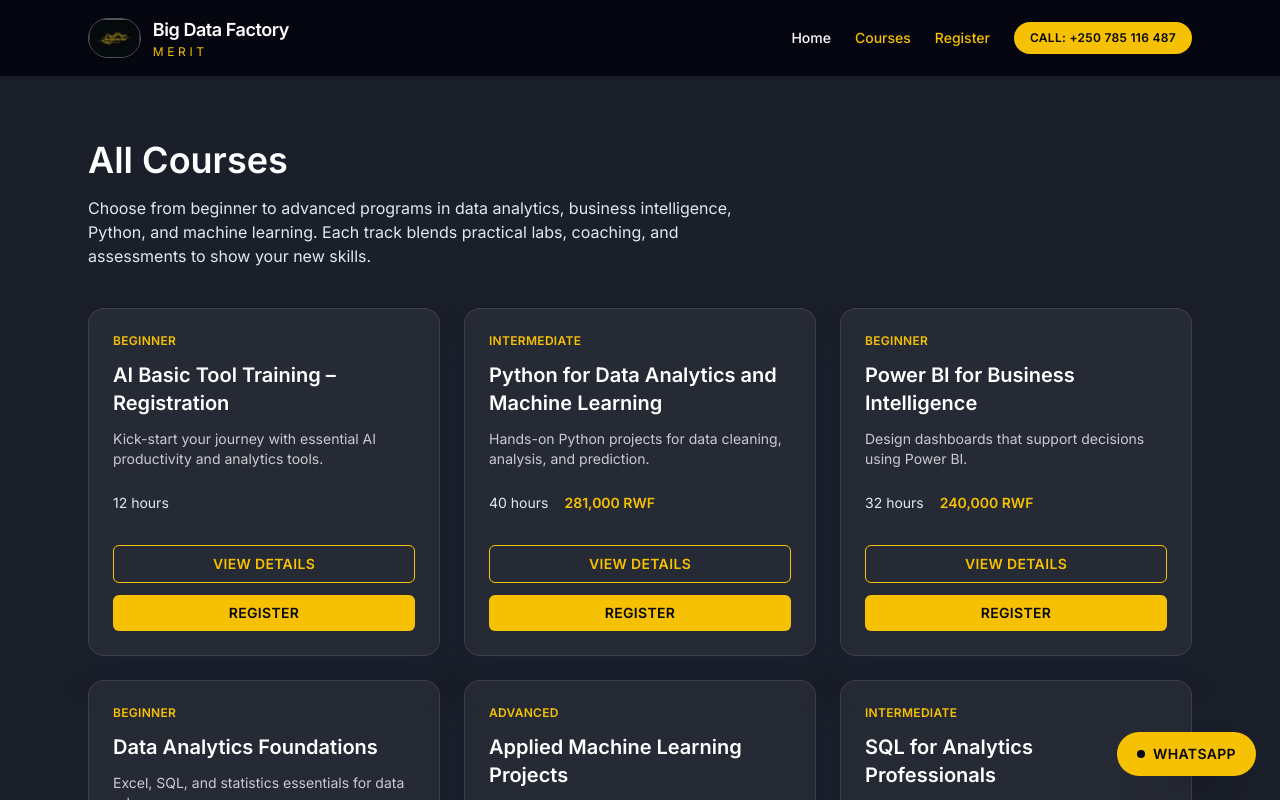
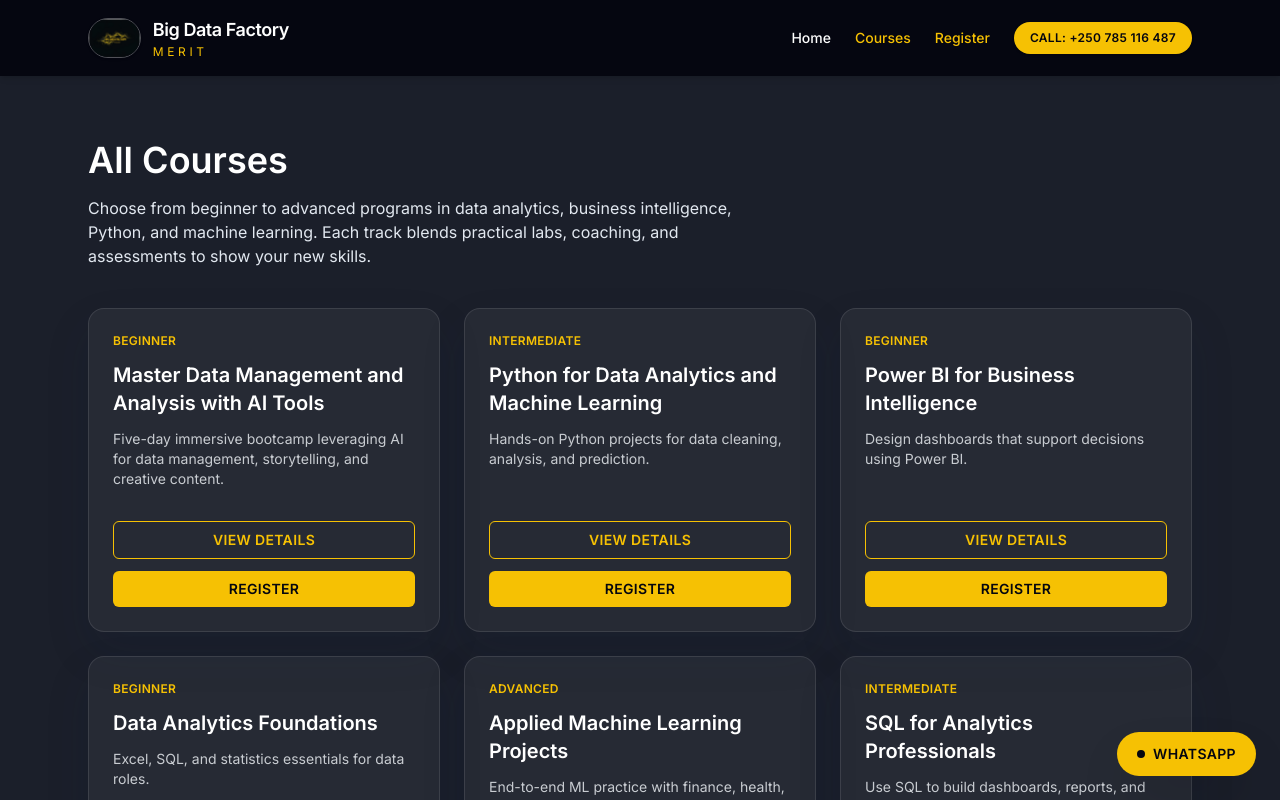
Before and after one commit to softboyai/Big-Data-factory, a React (Vite) app: page /courses in a window 1280 px wide. Shown: the top 800 px of the page. Built offline with nearby package versions, Linux system fonts and the light colour scheme.

Commit message:
Remove course pricing and update AI workshop

```diff
--- a/src/components/CourseCard.jsx
+++ b/src/components/CourseCard.jsx
@@ -1,15 +1,4 @@
 import { GOOGLE_FORM_URL } from '../constants/forms.js';
-
-function formatPrice(value) {
-  if (value === undefined || value === null) {
-    return null;
-  }
-  const formatted = new Intl.NumberFormat('en-RW', {
-    minimumFractionDigits: 0,
-    maximumFractionDigits: 0
-  }).format(value);
-  return `${formatted} RWF`;
-}
 
 function CourseCard({ course, onViewCourse }) {
   const handleRegister = () => {
@@ -20,17 +9,11 @@ function CourseCard({ course, onViewCourse }) {
     window.open(`${GOOGLE_FORM_URL}${encodeURIComponent(course.name)}`, '_blank');
   };
 
-  const priceLabel = formatPrice(course.price);
-
   return (
     <div className="flex h-full flex-col rounded-2xl border border-white/10 bg-white/5 p-6 text-white shadow-card transition hover:-translate-y-1 hover:bg-white/10">
       <div className="text-xs font-semibold uppercase tracking-wide text-teal">{course.difficulty}</div>
       <h3 className="mt-3 text-xl font-semibold text-white">{course.name}</h3>
       <p className="mt-3 text-sm text-slate-100/80">{course.summary}</p>
-      <div className="mt-6 flex flex-wrap items-center gap-4 text-sm text-slate-200">
-        <span>{course.hours} hours</span>
-        {priceLabel && <span className="font-semibold text-teal">{priceLabel}</span>}
-      </div>
       <div className="mt-auto flex flex-col gap-3 pt-8">
         <button
           type="button"
--- a/src/components/CourseModal.jsx
+++ b/src/components/CourseModal.jsx
@@ -11,11 +11,6 @@ function CourseModal({ course, onClose }) {
     }
     window.open(`${GOOGLE_FORM_URL}${encodeURIComponent(course.name)}`, '_blank');
   };
-
-  const priceLabel =
-    course.price === undefined || course.price === null
-      ? null
-      : `${new Intl.NumberFormat('en-RW').format(course.price)} RWF`;
 
   return createPortal(
     <div className="fixed inset-0 z-50 flex items-center justify-center bg-slate-900/70 px-6">
@@ -31,11 +26,29 @@ function CourseModal({ course, onClose }) {
           {course.difficulty}
         </div>
         <h3 className="mt-2 text-3xl font-semibold text-navy">{course.name}</h3>
-        <div className="mt-4 flex flex-wrap gap-4 text-sm text-slate-600">
-          <span className="font-semibold text-navy">Duration: {course.hours} hours</span>
-          {priceLabel && <span>Investment: {priceLabel}</span>}
+        <p className="mt-6 text-slate-600">{course.description}</p>
+        <div className="mt-6 grid gap-3 text-sm text-slate-600 sm:grid-cols-2">
+          {course.facilitator && (
+            <div>
+              <span className="font-semibold text-navy">Facilitator:</span> {course.facilitator}
+            </div>
+          )}
+          {course.audience && (
+            <div>
+              <span className="font-semibold text-navy">Audience:</span> {course.audience}
+            </div>
+          )}
+          {course.capacity && (
+            <div>
+              <span className="font-semibold text-navy">Capacity:</span> {course.capacity} participants
+            </div>
+          )}
+          {course.requirements && (
+            <div>
+              <span className="font-semibold text-navy">Requirements:</span> {course.requirements}
+            </div>
+          )}
         </div>
-        <p className="mt-6 text-slate-600">{course.description}</p>
         <div className="mt-6">
           <p className="text-sm font-semibold uppercase tracking-wide text-navy">You will be able to:</p>
           <ul className="mt-3 list-disc space-y-2 pl-5 text-sm text-slate-600">
--- a/src/data/courses.js
+++ b/src/data/courses.js
@@ -1,19 +1,26 @@
 export const courses = [
   {
     id: 0,
-    name: 'AI Basic Tool Training – Registration',
-    hours: 12,
+    name: 'Master Data Management and Analysis with AI Tools',
+    hours: 20,
     price: null,
     difficulty: 'Beginner',
-    summary: 'Kick-start your journey with essential AI productivity and analytics tools.',
+    summary: 'Five-day immersive bootcamp leveraging AI for data management, storytelling, and creative content.',
     description:
-      'Discover the core AI assistants, prompt workflows, and automation techniques used in analytics teams. Practice translating business questions into AI-ready tasks, integrating results into spreadsheets, and collaborating securely.',
+      'This 5-day practical workshop equips youth and graduates with hands-on experience using AI-powered tools for data management, analysis, reporting, and multimedia content creation. Participants learn to apply responsible AI practices while generating insights, visuals, and short videos for community and business projects.',
     outcomes: [
-      'Use leading AI assistants to summarize data and generate insights',
-      'Design prompts that support research, reporting, and dashboard creation',
-      'Implement responsible AI usage guidelines within your organization'
+      'Understand AI foundations, ethics, and responsible usage guidelines',
+      'Use AI assistants to clean data, analyze trends, and draft reports',
+      'Create written summaries, translations, and campaigns with AI text tools',
+      'Design visuals using Canva AI, Leonardo AI, and Bing Image Creator',
+      'Produce short-form videos and narratives using CapCut AI, HeyGen, and Vrew',
+      'Plan and deliver AI-enabled projects tailored to Musanze youth initiatives'
     ],
-    registrationLink: 'https://forms.gle/vu4hLBzWN3iPajH36'
+    registrationLink: 'https://forms.gle/vu4hLBzWN3iPajH36',
+    facilitator: 'Felix Gasasira – Data Analyst & Data Scientist',
+    capacity: 30,
+    requirements: 'Laptop or smartphone with reliable internet access',
+    audience: 'Secondary school and university alumni (Musanze District, Rwanda)'
   },
   {
     id: 1,
```
